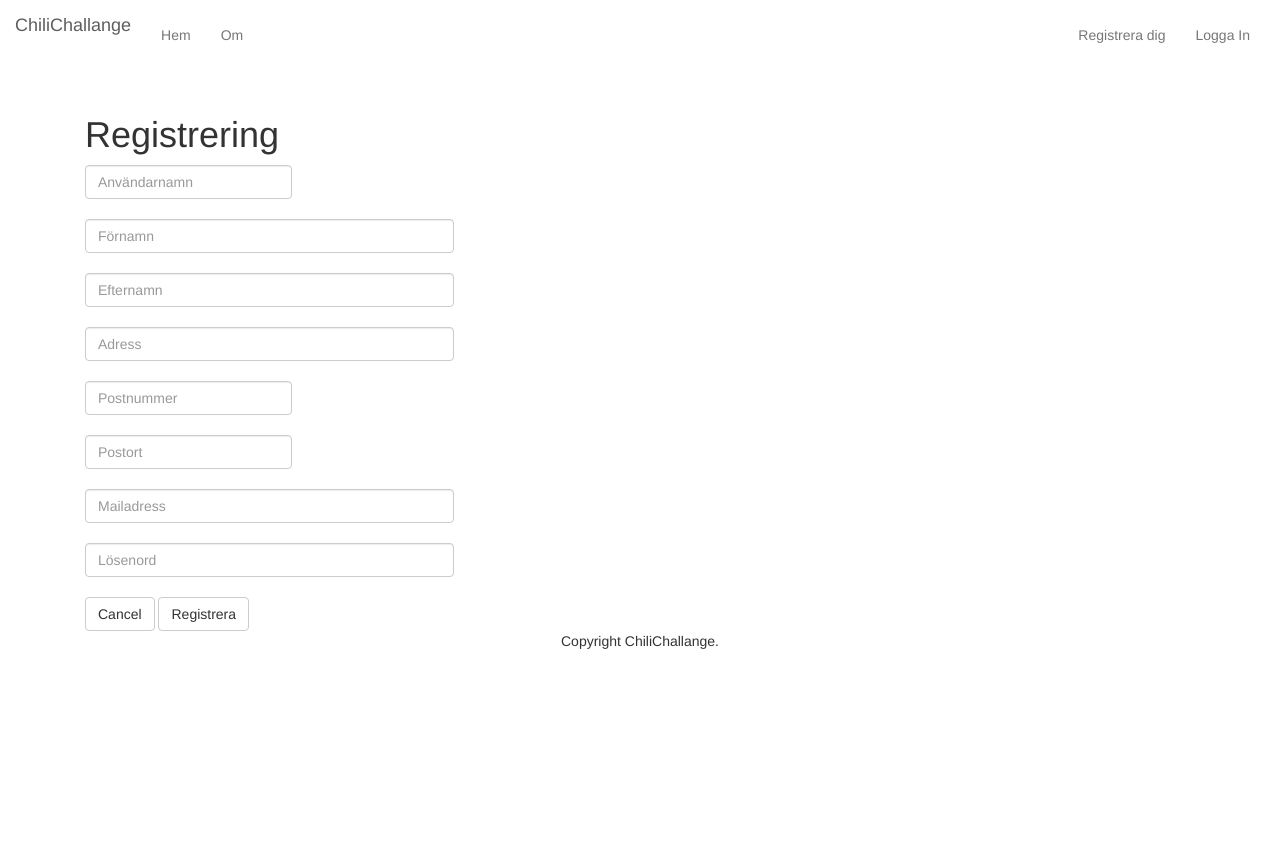
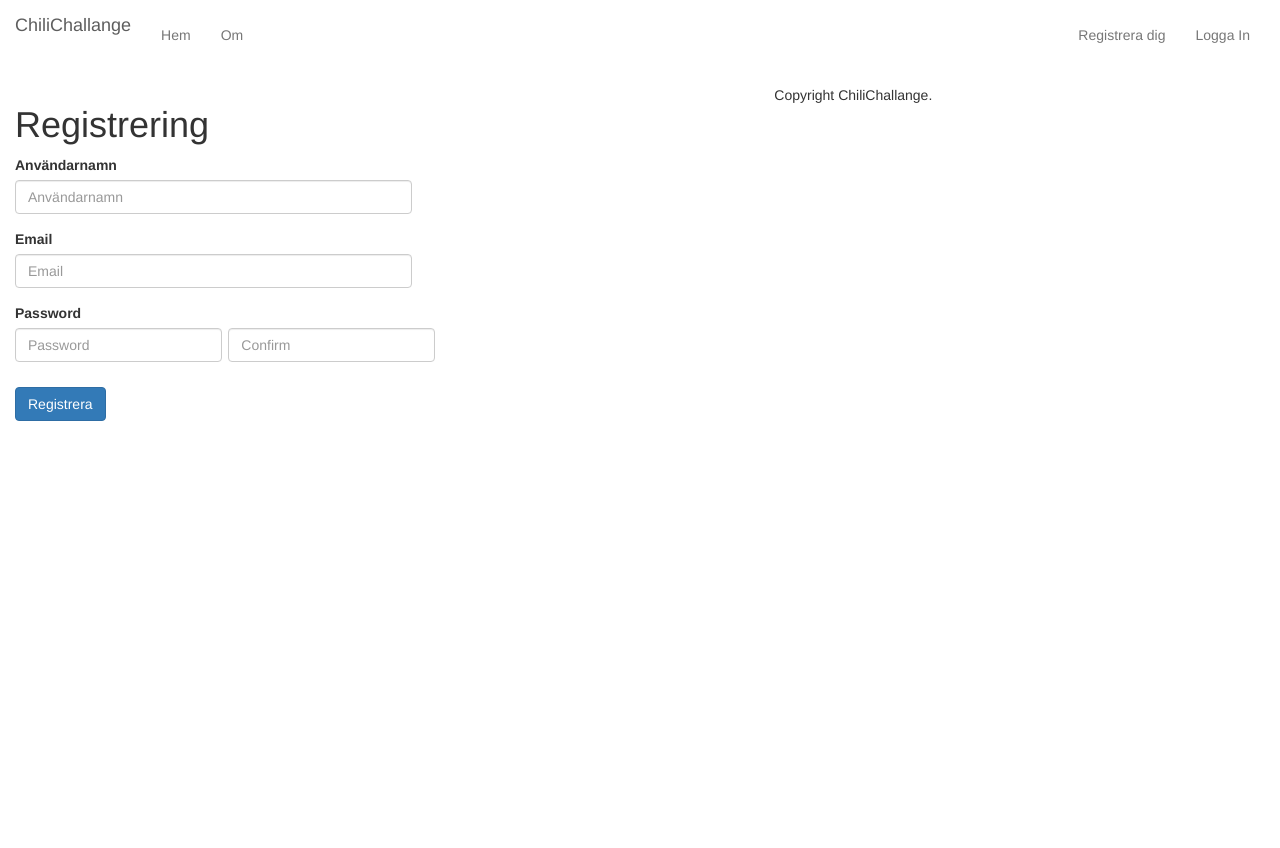
Before and after one commit to linusgalen/chilichallenge, a Flask app: page /register in a window 1280 px wide. Shown: the top 848 px of the page. Run offline with Flask 2, Linux system fonts and the light colour scheme; some libraries are stand-ins or nearby versions.

Commit message:
Forms done + other fixes

```diff
--- a/app/static/base.js
+++ b/app/static/base.js
@@ -17,17 +17,15 @@ $(document).ready(function() {
         }
     });
 
-    $("#loginUsername").change(function(){
+    /*$("#loginUsername").change(function(){
         $.ajax({
             method: "POST",
             url: "/usernameCheck",
-            data: JSON.stringify({
-            $("loginUsername").val()
-            })
+            data:$("loginUsername").val()
         }).done(function( msg ) {
             alert( "Data Saved: " + msg );
         });
-    });
+    });*/
 });
 
 
--- a/app/templates/base.html
+++ b/app/templates/base.html
@@ -15,6 +15,7 @@
     <!-- jQuery (necessary for Bootstrap's JavaScript plugins) -->
     <script src="https://ajax.googleapis.com/ajax/libs/jquery/3.1.1/jquery.min.js"></script>
     <script src="https://maxcdn.bootstrapcdn.com/bootstrap/3.3.7/js/bootstrap.min.js"></script>
+    <script src = "https://cdnjs.cloudflare.com/ajax/libs/1000hz-bootstrap-validator/0.11.9/validator.min.js"></script>
     <script type=text/javascript>
         $SCRIPT_ROOT = {{ request.script_root|tojson|safe }};
     </script>
--- a/app/templates/login_validation.html
+++ b/app/templates/login_validation.html
@@ -11,6 +11,7 @@
 {% endwith %}
 
 <div class="container center_div">
+    <h1>Logga in</h1>
     <form data-toggle="validator" role="form" method="post">
         <div class="form-group">
             <label for="loginUsername" class="control-label">Användarnamn</label>
@@ -24,10 +25,10 @@
         <input type="checkbox" id="remeber_me" name="remeber_me"> Remember me
     </div>
         <div class="form-group">
-            <button type="submit" class="btn btn-primary">Submit</button>
+            <button type="submit" class="btn btn-primary">Logga in</button>
         </div>
     </form>
 </div>
 
-<script src = "https://cdnjs.cloudflare.com/ajax/libs/1000hz-bootstrap-validator/0.11.9/validator.min.js"></script>
+
 {% endblock %}
--- a/app/templates/profile_page.html
+++ b/app/templates/profile_page.html
@@ -18,7 +18,7 @@
             <tr>
                 <th>Email</th>
                 <th>Användarnamn</th>
-                <th>Adress</th>
+                <!--<th>Adress</th>-->
             </tr>
             </thead>
             <tbody>
@@ -26,7 +26,6 @@
                 <tr>
                     <td>{{ current_user.email }}</td>
                     <td> {{ current_user.username }}</td>
-                    <td> {{ current_address.address }}, {{ current_address.zip }} {{ current_address.city }}</td>
                 </tr>
             </tbody>
         </table>
--- a/app/templates/register.html
+++ b/app/templates/register.html
@@ -1,94 +1,38 @@
 {% extends "base.html" %}
+
 {% block content %}
 
-    <div class="container center_div">
+<div class="container center_div col-sm-4">
+    <h1>Registrering</h1>
+    <form data-toggle="validator" role="form" method="post">
         <div class="form-group">
-            <form class="form-inline" action="" method="post" name="login">
-                <h1 class="col-sm-10"> Registrering</h1>
-
-                {{ form.hidden_tag() }}
-
-                <p>
-                <div class="col-sm-10">
-                    {{ form.username (size=20, placeholder="Användarnamn", class="form-control") }}
-                    {% for error in form.username.errors %}
-                        <span style="color: red;"class="glyphicon glyphicon-ban-circle"> </span>
-                        <span style="color: red;">{{ error }} </span>
-                    {% endfor %}<br> <br>
+            <label for="regUsername" class="control-label">Användarnamn</label>
+            <input type="text" pattern="^[_A-z0-9]{1,}$" class="form-control" id="regUsername" name="username" placeholder="Användarnamn" data-required-error="Skriv ett hett användarnamn" data-error="Bara heta tecken gäller" required>
+            <div class="help-block with-errors"></div>
         </div>
-                <p>
-
-                <div class="col-sm-10">
-                    {{ form.first_name (size=40, placeholder="Förnamn", class="form-control") }}
-                    {% for error in form.first_name.errors %}
-                        <span style="color: red;"class="glyphicon glyphicon-ban-circle"> </span>
-                        <span style="color: red;">{{ error }} </span>
-                    {% endfor %}<br><br>
+        <div class="form-group">
+            <label for="regEmail" class="control-label">Email</label>
+            <input type="email" class="form-control" id="regEmail" name="email" placeholder="Email" data-required-error="Skriv en het mail" data-error="Gör det ordentligt och skriv en riktig mail" required>
+            <div class="help-block with-errors"></div>
         </div>
-
-                <div class="col-sm-10">
-                    {{ form.last_name (size=40, placeholder="Efternamn", class="form-control") }}
-                    {% for error in form.last_name.errors %}
-                        <span style="color: red;"class="glyphicon glyphicon-ban-circle"> </span>
-                        <span style="color: red;">{{ error }} </span>
-                    {% endfor %}<br><br>
+        <div class="form-group">
+            <label for="regPassword" class="control-label">Password</label>
+            <div class="form-inline row">
+                <div class="form-group col-sm-6">
+                    <input type="password" data-minlength="6" class="form-control" id="regPassword" name="password" data-required-error="Skriv ett hett lösenord" placeholder="Password" required>
+                    <!--Ifall vi vill sätta minimigräns på lösenordet-->
+                    <!--<div class="help-block"></div>-->
+                    <div class="help-block with-errors"></div>
                 </div>
-
-
-                <div class="col-sm-10">
-                    {{ form.address (size=40, placeholder="Adress", class="form-control") }}
-                    {% for error in form.address.errors %}
-                        <span style="color: red;"class="glyphicon glyphicon-ban-circle"> </span>
-                        <span style="color: red;">{{ error }} </span>
-                    {% endfor %}<br><br>
+                <div class="form-group col-sm-6">
+                    <input type="password" class="form-control" id="regPasswordConfirm" data-match="#regPassword" data-required-error="Skriv ett hett lösenord" data-match-error="Det är hett med likadana lösenord" placeholder="Confirm" required>
+                    <div class="help-block with-errors"></div>
                 </div>
-
-                <div class="col-sm-10">
-                    {{ form.zip (size=10, maxlength="5", placeholder="Postnummer", class="form-control") }}
-                    {% for error in form.zip.errors %}
-                        <span style="color: red;"class="glyphicon glyphicon-ban-circle"> </span>
-                        <span style="color: red;">{{ error }} </span>
-                    {% endfor %}<br><br>
             </div>
-
-                <div class="col-sm-10">
-                    {{ form.city (size=20, placeholder="Postort", class="form-control") }}
-                    {% for error in form.city.errors %}
-                        <span style="color: red;"class="glyphicon glyphicon-ban-circle"> </span>
-                        <span style="color: red;">{{ error }} </span>
-                    {% endfor %}<br><br>
         </div>
-
-                <div class="col-sm-10">
-                    {{ form.email (size=40, placeholder="Mailadress", type="email", class="form-control") }}
-                    {% for error in form.email.errors %}
-                        <span style="color: red;"class="glyphicon glyphicon-ban-circle"> </span>
-                        <span style="color: red;">{{ error }} </span>
-                    {% endfor %}<br><br>
-                </div>
-
-                <div class="col-sm-10">
-                    {{ form.password (size=40, placeholder="Lösenord", type="password", class="form-control") }}
-                    {% for error in form.password.errors %}
-                        <span style="color: red;"class="glyphicon glyphicon-ban-circle"> </span>
-                        <span style="color: red;">{{ error }} </span>
-                    {% endfor %}<br><br>
-                </div>
-
-                {#     Bekräfta lösenord:<br>#}
-                {#          {{ form.password (size=80) }}<br>#}
-                {#  {% for error in form.password.errors %}#}
-                {#            <span style="color: red;">[{{ error }}]</span>#}
-                {#          {% endfor %}<br>#}
-                {#          <p>#}
-                {##}
-                {#      </p>#}
-
-                <div class="col-sm-10">
-                    <button id="button_cancel" type="button" class="btn btn-default">Cancel</button>
-                    <input type="submit" value="Registrera"class="btn btn-default">
+        <div class="form-group">
+            <button type="submit" class="btn btn-primary">Registrera</button>
         </div>
     </form>
 </div>
-    </div>
 {% endblock %}
--- a/app/views.py
+++ b/app/views.py
@@ -17,7 +17,6 @@ from .forms import RegisterForm, AddressForm
 @app.before_request
 def before_request():
     g.user = current_user
-
 
 @app.route('/')
 @app.route('/index')
@@ -39,44 +38,23 @@ def login():
         return redirect(url_for('index'))
     if request.method == 'GET':
         return render_template('login_validation.html')
-    username = request.form['username']
-    password = request.form['password']
-    user = User.query.filter_by(username=username, password=password).first()
+    user = User.query.filter_by(username = request.form['username'], password = request.form['password']).first()
     if user is None:
-        flash("Username or password incorrect!")
+        flash("Användarnamn eller lösenord är fel!")
         return redirect(url_for('login'))
     login_user(user)
     flash('Logged in successfully', 'success')
     return redirect(url_for('index'))
 
-
-@app.route('/usernameCheck', methods=["GET", "POST"])
-def usernameCheck():
-    username = request.get_json(silent=True)
-    print(username)
-    user = User.query.filter_by(username=username).first()
-    if user is None:
-        return "Användarnamnet finns inte"
-    return "..."
-
-    # if user is not None:
-    #     login_user(user)
-    #     flash('Logged in successfully.')
-    #     #session['remember_me'] = form.remember_me.data
-    #     return redirect(url_for('index'))
-    # else:
-    #     flash("Username or password incorrect!")
-    #     return render_template('login_validation.html',
-    #                            title='Sign In')
-
-#    return render_template('login_validation.html',
-#                       title='Logga in')
-# if user.is_correct_password(password):
-
-
-# else:
-#flash('Fel anvandarnamn eller losenord')
-#return redirect(url_for('login'))
+#Denna kod används inte, men har inte tagits bort ifall något liknande ska skrivas
+# @app.route('/usernameCheck', methods=["GET", "POST"])
+# def usernameCheck():
+#     username = request.data
+#     print(username)
+#     user = User.query.filter_by(username=username).first()
+#     if user is None:
+#         return "Användarnamnet finns inte"
+#     return "..."
 
 
 
@@ -88,18 +66,27 @@ def signout():
 
 @app.route('/register', methods=["GET", "POST"])
 def register():
-    form =RegisterForm()
-    if form.validate_on_submit():
-        address = Address(first_name=form.first_name.data, last_name=form.last_name.data, address=form.address.data, zip=form.zip.data, city=form.city.data , email=form.email.data)
-        db.session.add(address)
-        db.session.commit()
-        user = User(username=form.username.data, password=form.password.data, email=form.email.data, address_id=address.id )
-        db.session.add(user)
-        db.session.commit()
+    if request.method == 'GET':
+        return render_template('register.html')
 
-        return redirect(url_for('index'))
+    #address = Address(first_name=form.first_name.data, last_name=form.last_name.data, address=form.address.data, zip=form.zip.data, city=form.city.data , email=form.email.data)
+    #db.session.add(address)
+    #db.session.commit()
+    username = request.form['username']
+    userCheck = User.query.filter_by(username = username).first()
+    if userCheck is not None:
+        flash("Användarnamnet finns redan")
+        return redirect(url_for('register'))
+    email = request.form['email']
+    emailCheck = User.query.filter_by(email = email).first()
+    if emailCheck is not None:
+        flash("Emailen finns redan")
+        return redirect(url_for('register'))
+    user = User(username=username, password=request.form['password'], email=email)
+    db.session.add(user)
+    db.session.commit()
 
-    return render_template('register.html', form=form)
+    return redirect(url_for('index'))
 
 
 
@@ -162,13 +149,13 @@ def checkout():
 @app.route('/profile', methods=["GET", "POST"])
 def profile_page():
 
-    current_address = Address.query.filter_by(id = g.user.address_id).first();
+    # current_address = Address.query.filter_by(id = g.user.address_id).first();
     challenge_list = Challenge.query.filter_by(user_id = g.user.id).all();
 
 
     return render_template('profile_page.html',
                            current_user = g.user,
-                           current_address = current_address,
+                           # current_address = current_address,
                            challenge_list = challenge_list,
                            key=api_key)
 
```
Lines whose indentation alone changed are shown as unchanged.
